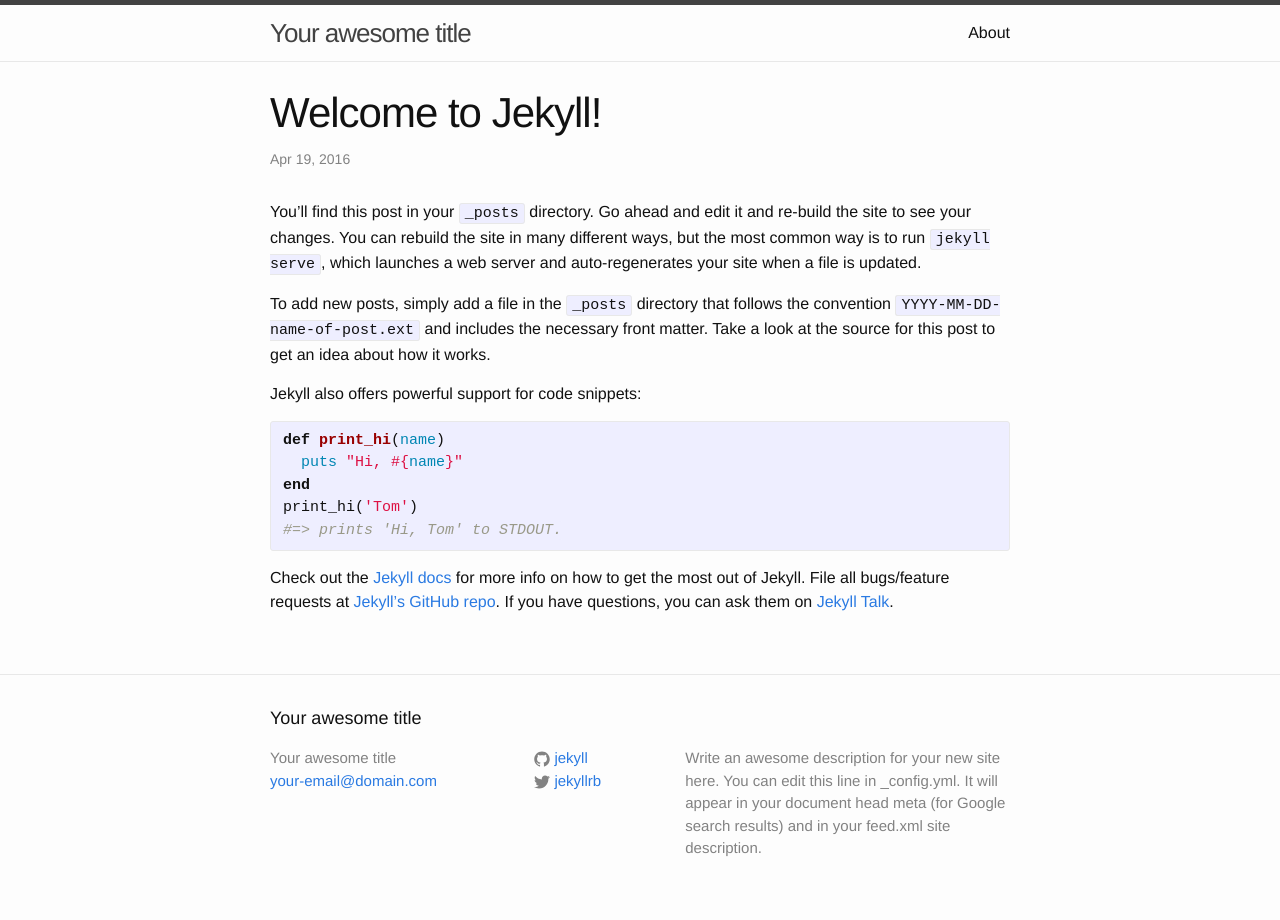
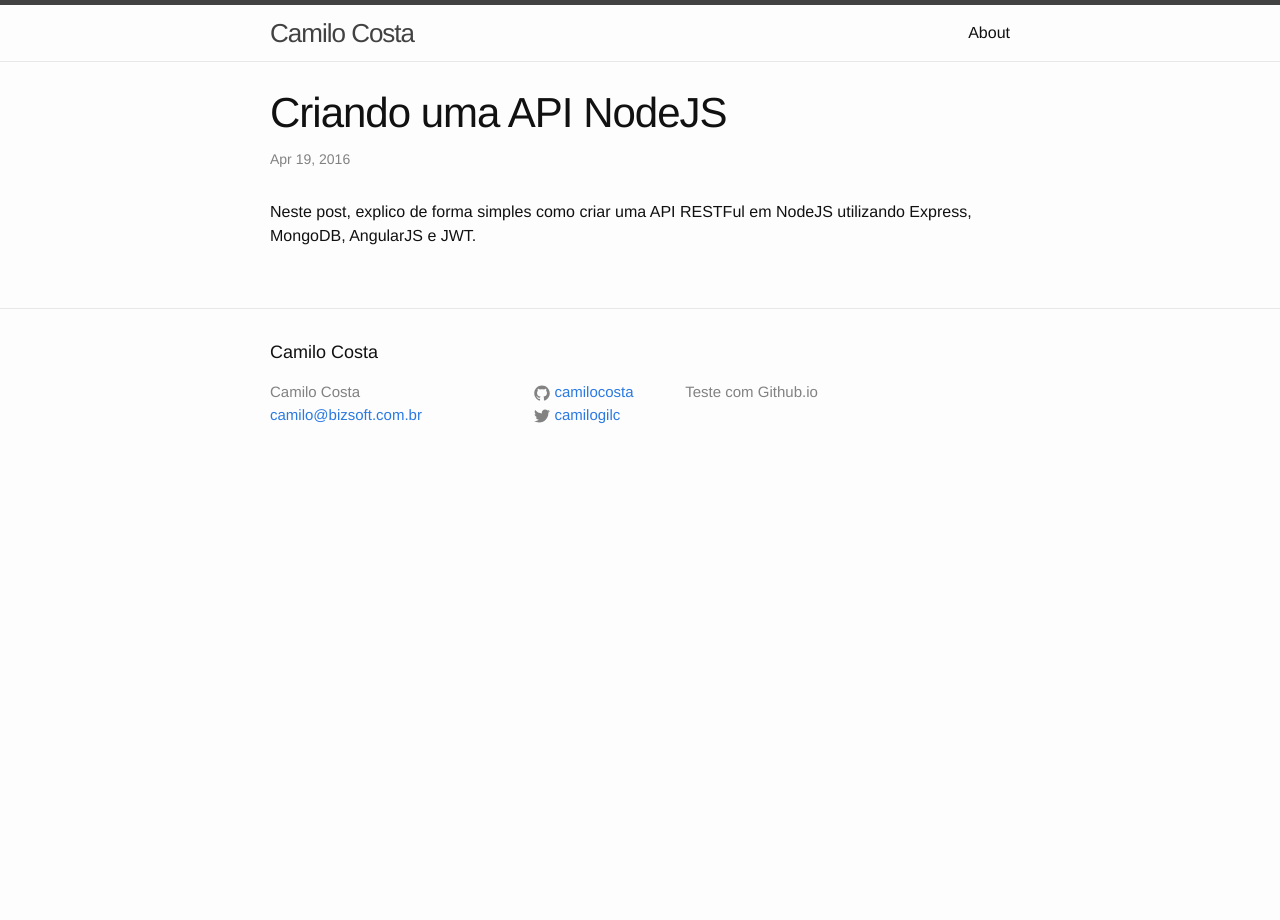
Before and after one commit to camilocosta/camilocosta.github.io, a Jekyll site: the page built from _posts/2016-04-19-welcome-to-jekyll.markdown, in a window 1280 px wide. Built offline with Jekyll 4.4.1, drawn with Linux system fonts in a browser that asks for light colours.

Commit message:
Initial commit

```diff
--- a/_config.yml
+++ b/_config.yml
@@ -6,16 +6,14 @@
 # 'jekyll serve'. If you change this file, please restart the server process.
 
 # Site settings
-title: Your awesome title
-email: your-email@domain.com
+title: Camilo Costa
+email: camilo@bizsoft.com.br
 description: > # this means to ignore newlines until "baseurl:"
-  Write an awesome description for your new site here. You can edit this
-  line in _config.yml. It will appear in your document head meta (for
-  Google search results) and in your feed.xml site description.
+  Teste com Github.io
 baseurl: "" # the subpath of your site, e.g. /blog
-url: "http://yourdomain.com" # the base hostname & protocol for your site
-twitter_username: jekyllrb
-github_username:  jekyll
+url: "http://bizsoft.com.br" # the base hostname & protocol for your site
+twitter_username: camilogilc
+github_username:  camilocosta
 
 # Build settings
 markdown: kramdown
--- a/_posts/2016-04-19-welcome-to-jekyll.markdown
+++ b/_posts/2016-04-19-welcome-to-jekyll.markdown
@@ -1,25 +1,7 @@
 ---
 layout: post
-title:  "Welcome to Jekyll!"
+title:  "Criando uma API NodeJS"
 date:   2016-04-19 19:29:33 -0300
-categories: jekyll update
+categories: nodejs
 ---
-You’ll find this post in your `_posts` directory. Go ahead and edit it and re-build the site to see your changes. You can rebuild the site in many different ways, but the most common way is to run `jekyll serve`, which launches a web server and auto-regenerates your site when a file is updated.
-
-To add new posts, simply add a file in the `_posts` directory that follows the convention `YYYY-MM-DD-name-of-post.ext` and includes the necessary front matter. Take a look at the source for this post to get an idea about how it works.
-
-Jekyll also offers powerful support for code snippets:
-
-{% highlight ruby %}
-def print_hi(name)
-  puts "Hi, #{name}"
-end
-print_hi('Tom')
-#=> prints 'Hi, Tom' to STDOUT.
-{% endhighlight %}
-
-Check out the [Jekyll docs][jekyll-docs] for more info on how to get the most out of Jekyll. File all bugs/feature requests at [Jekyll’s GitHub repo][jekyll-gh]. If you have questions, you can ask them on [Jekyll Talk][jekyll-talk].
-
-[jekyll-docs]: http://jekyllrb.com/docs/home
-[jekyll-gh]:   https://github.com/jekyll/jekyll
-[jekyll-talk]: https://talk.jekyllrb.com/
+Neste post, explico de forma simples como criar uma API RESTFul em NodeJS utilizando Express, MongoDB, AngularJS e JWT.
```
Also changed, not shown: about.md (+3 -8 lines).
